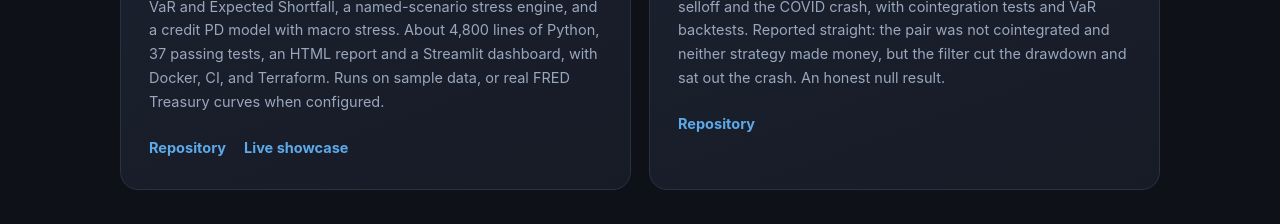
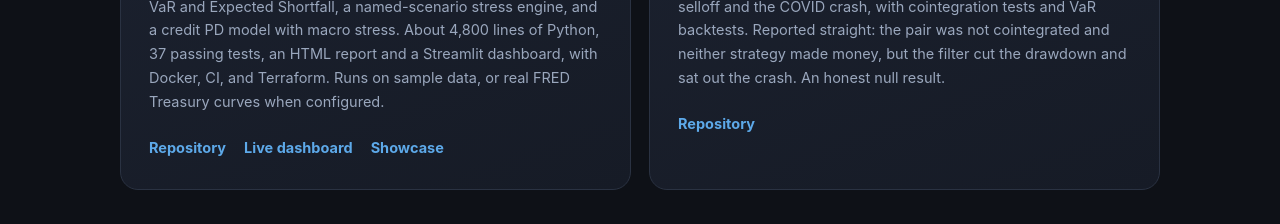
Before and after one commit to eaglepython/The-7th-Sense-Lab, a plain HTML site: page index.html in a window 1280 px wide. Shown: the part 940-1164 px from the top of the page. Drawn offline with Linux system fonts and the light colour scheme.

Commit message:
Link the live QuantRisk dashboard in the hub

```diff
--- a/index.html
+++ b/index.html
@@ -106,7 +106,7 @@
           <h3>QuantRisk</h3>
           <p class="it">Fixed-income and credit-risk analytics platform</p>
           <p>A daily risk pipeline that turns a bond and credit portfolio into the numbers a risk desk acts on: valuations and key-rate durations, VaR and Expected Shortfall, a named-scenario stress engine, and a credit PD model with macro stress. About 4,800 lines of Python, 37 passing tests, an HTML report and a Streamlit dashboard, with Docker, CI, and Terraform. Runs on sample data, or real FRED Treasury curves when configured.</p>
-          <div class="go"><a href="https://github.com/eaglepython/quantrisk">Repository</a><a href="https://quantrisk1.netlify.app/">Live showcase</a></div>
+          <div class="go"><a href="https://github.com/eaglepython/quantrisk">Repository</a><a href="https://quantrisk-xck8k3qxmovw9fr7mgpbgn.streamlit.app/">Live dashboard</a><a href="https://quantrisk1.netlify.app/">Showcase</a></div>
         </div>
         <div class="big">
           <span class="pill">Capstone</span>
```
Also changed, not shown: 1 other file.
